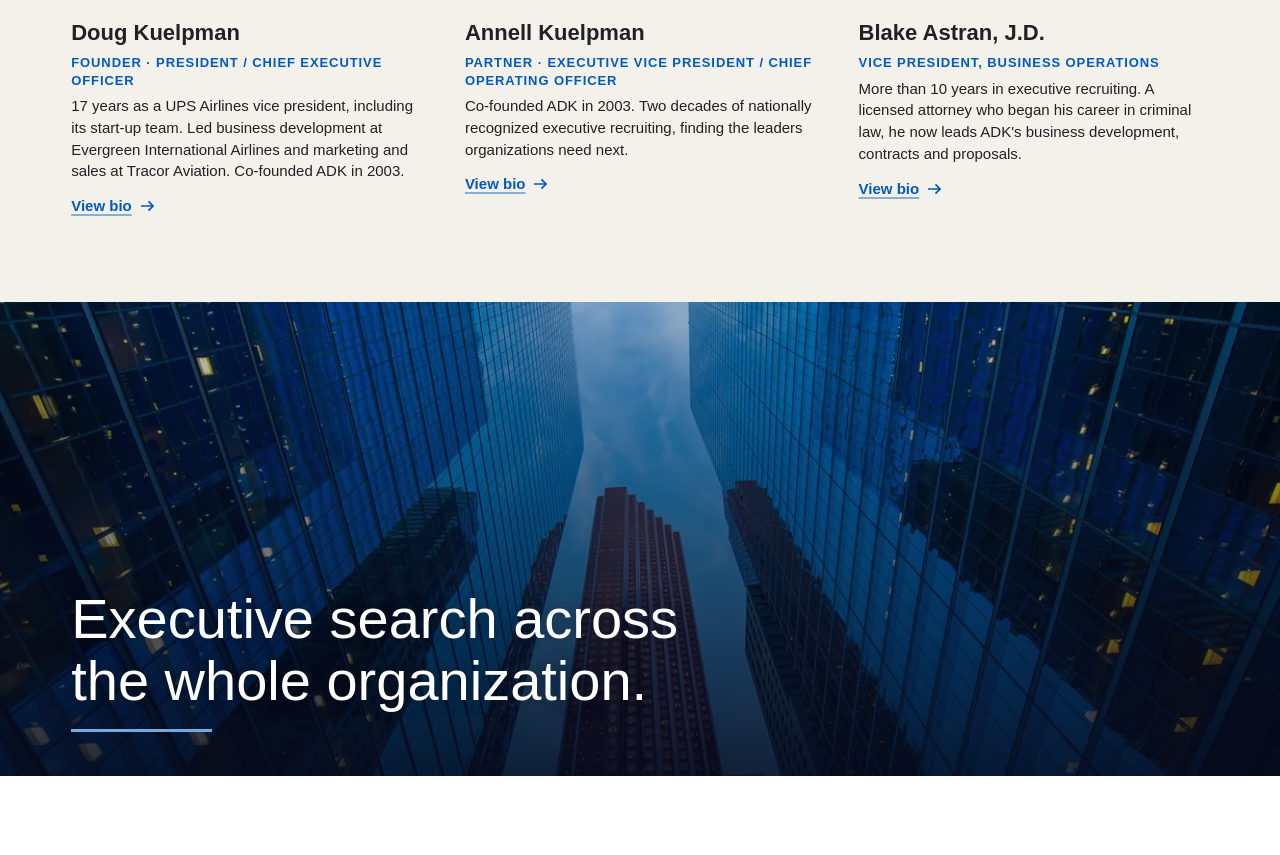
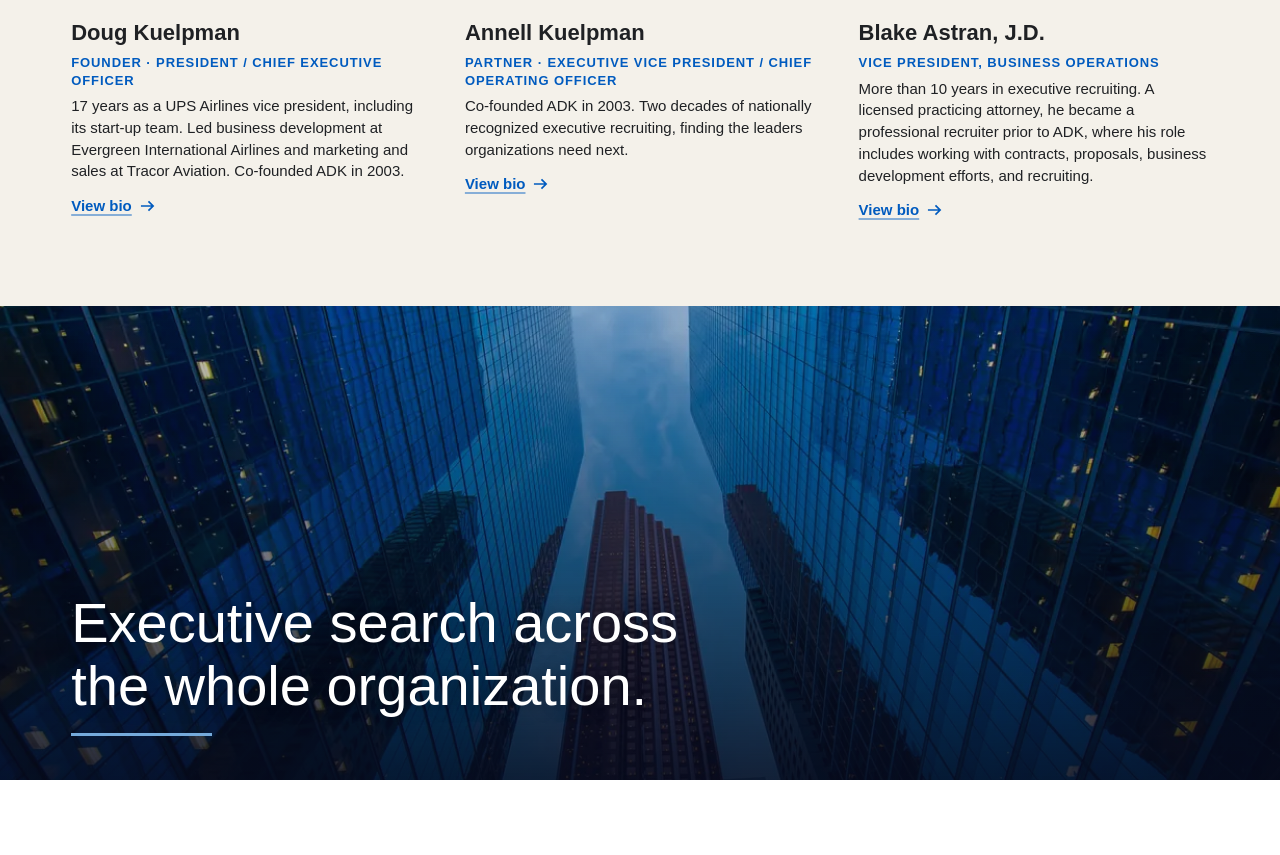
Before and after one commit to adkexecutivesearch/adk-web, a plain HTML site: page executive-search/index.html in a window 1280 px wide. Shown: the part 5948-6803 px from the top of the page. Drawn offline with Linux system fonts and the light colour scheme.

Commit message:
Executive Search: R8a — Blake description, Kim photo

```diff
--- a/executive-search/index.html
+++ b/executive-search/index.html
@@ -5,7 +5,7 @@
 <meta name="viewport" content="width=device-width,initial-scale=1">
 <title>Executive Search | ADK Consulting &amp; Executive Search</title>
 <meta name="description" content="ADK Consulting &amp; Executive Search is a retained executive search firm helping companies find senior leaders, with 700+ C-suite placements since 2003.">
-<!-- ADK Executive Search (private sector) page. Production version, approved for release by Katy 2026-10-28. -->
+<!-- ADK Executive Search (private sector) page. Production version, approved for release by Katy 2026-10-28; R8a (Blake line, Kim photo) 2026-10-29. -->
 <style>
 :root{
   color-scheme: light;
@@ -846,7 +846,7 @@ a.bio-ph:hover img{filter:brightness(1.06)}
       <div class="lead-row three">
         <div class="leader card-link"><div class="shot4x5"><img src="assets/img/team/doug-kuelpman.webp" alt="Doug Kuelpman" width="440" height="550" loading="lazy" decoding="async"></div><div><p class="name">Doug Kuelpman</p><p class="ptitle">Founder · President / Chief Executive Officer</p><p class="pline">17 years as a UPS Airlines vice president, including its start-up team. Led business development at Evergreen International Airlines and marketing and sales at Tracor Aviation. Co-founded ADK in 2003.</p><a class="viewbio" href="https://adkexecutivesearch.com/team/doug-kuelpman/" target="_blank" rel="noopener">View bio<span class="sr-only">: Doug Kuelpman (opens in new tab)</span><svg class="vb-ico" viewBox="0 0 16 12" aria-hidden="true" focusable="false"><path d="M1 6h13M9 1l5 5-5 5" fill="none" stroke="currentColor" stroke-width="1.8"/></svg></a></div></div>
         <div class="leader card-link"><div class="shot4x5"><img src="assets/img/team/annell-kuelpman.webp" alt="Annell Kuelpman" width="440" height="550" loading="lazy" decoding="async"></div><div><p class="name">Annell Kuelpman</p><p class="ptitle">Partner · Executive Vice President / Chief Operating Officer</p><p class="pline">Co-founded ADK in 2003. Two decades of nationally recognized executive recruiting, finding the leaders organizations need next.</p><a class="viewbio" href="https://adkexecutivesearch.com/team/annell-kuelpman/" target="_blank" rel="noopener">View bio<span class="sr-only">: Annell Kuelpman (opens in new tab)</span><svg class="vb-ico" viewBox="0 0 16 12" aria-hidden="true" focusable="false"><path d="M1 6h13M9 1l5 5-5 5" fill="none" stroke="currentColor" stroke-width="1.8"/></svg></a></div></div>
-        <div class="leader card-link"><div class="shot4x5"><img src="assets/img/team/blake-astran.webp" alt="Blake Astran" width="560" height="700" loading="lazy" decoding="async"></div><div><p class="name">Blake Astran, J.D.</p><p class="ptitle">Vice President, Business Operations</p><p class="pline">More than 10 years in executive recruiting. A licensed attorney who began his career in criminal law, he now leads ADK's business development, contracts and proposals.</p><a class="viewbio" href="https://adkexecutivesearch.com/team/blake-astran-jd/" target="_blank" rel="noopener">View bio<span class="sr-only">: Blake Astran, J.D. (opens in new tab)</span><svg class="vb-ico" viewBox="0 0 16 12" aria-hidden="true" focusable="false"><path d="M1 6h13M9 1l5 5-5 5" fill="none" stroke="currentColor" stroke-width="1.8"/></svg></a></div></div>
+        <div class="leader card-link"><div class="shot4x5"><img src="assets/img/team/blake-astran.webp" alt="Blake Astran" width="560" height="700" loading="lazy" decoding="async"></div><div><p class="name">Blake Astran, J.D.</p><p class="ptitle">Vice President, Business Operations</p><p class="pline">More than 10 years in executive recruiting. A licensed practicing attorney, he became a professional recruiter prior to ADK, where his role includes working with contracts, proposals, business development efforts, and recruiting.</p><a class="viewbio" href="https://adkexecutivesearch.com/team/blake-astran-jd/" target="_blank" rel="noopener">View bio<span class="sr-only">: Blake Astran, J.D. (opens in new tab)</span><svg class="vb-ico" viewBox="0 0 16 12" aria-hidden="true" focusable="false"><path d="M1 6h13M9 1l5 5-5 5" fill="none" stroke="currentColor" stroke-width="1.8"/></svg></a></div></div>
       </div>
     </div>
   </div>
```
Also changed, not shown: executive-search/assets/img/team/kim-kenville.webp.
